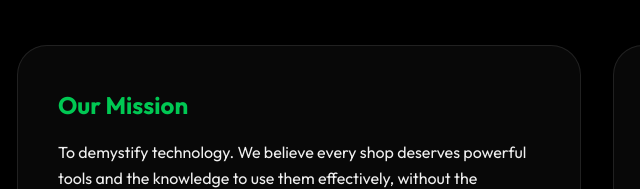
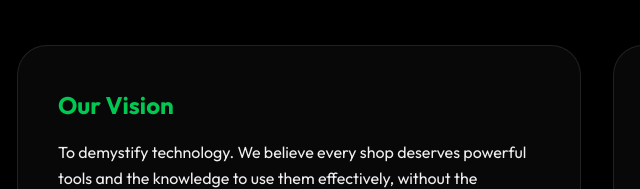
Before and after one commit to kachodam-ai/kachodam.ai-website, a plain HTML site: page index.html in a window 1280 px wide. Shown: the part 883-1072 px from the top of the page, 43-683 px from the left. Drawn offline with Linux system fonts and the light colour scheme.

Commit message:
Update Mission to Vision

```diff
--- a/index.html
+++ b/index.html
@@ -64,7 +64,7 @@
                 <h2 class="section-title">Who We Are</h2>
                 <div class="about-grid">
                     <div class="about-card">
-                        <h3>Our Mission</h3>
+                        <h3>Our Vision</h3>
                         <p>To demystify technology. We believe every shop deserves powerful tools and the knowledge to
                             use them effectively, without the complexity.</p>
                     </div>
```
